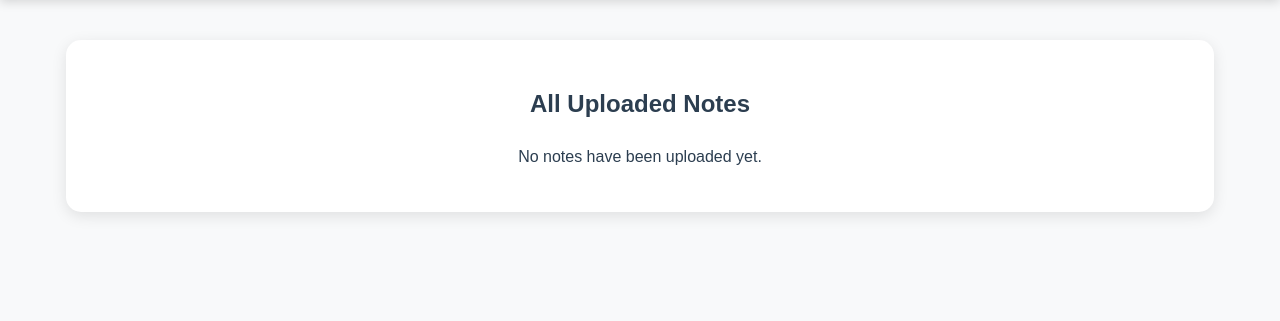
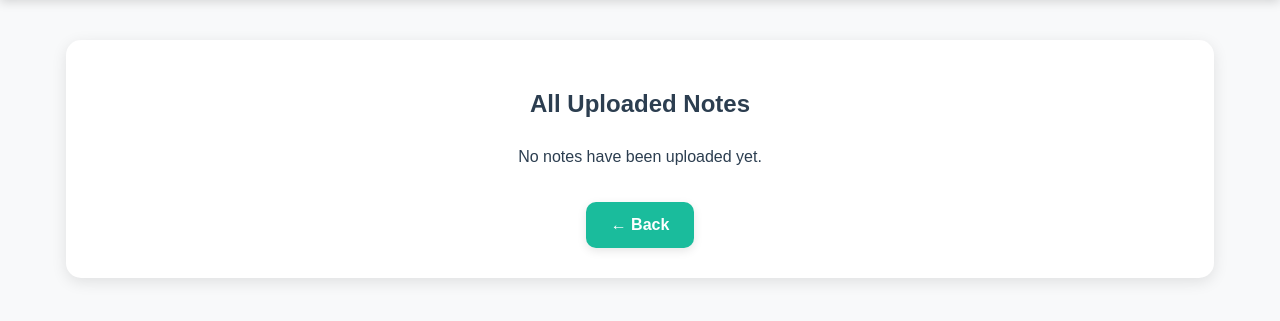
Before and after one commit to Tarun-48/SmartElearning, a Flask app: page /view_notes in a window 1280 px wide. Shown: the part 60-381 px from the top of the page. Run offline with Flask 3, Linux system fonts and the light colour scheme; a user stored in the database is signed in; data that the repository does not hold is empty.

Commit message:
Update back button in view notes

```diff
--- a/templates/view_notes.html
+++ b/templates/view_notes.html
@@ -112,12 +112,13 @@
             </tr>
             {% endfor %}
         </tbody>
-     <!-- ✅ Back button -->
-    <button onclick="window.history.back()" class="back-btn">← Back</button>
     </table>
     {% else %}
         <p style="text-align:center;">No notes have been uploaded yet.</p>
     {% endif %}
+
+    <!-- ✅ Back button -->
+    <button onclick="window.history.back()" class="back-btn">← Back</button>
 </div>
 
 </body>
```
